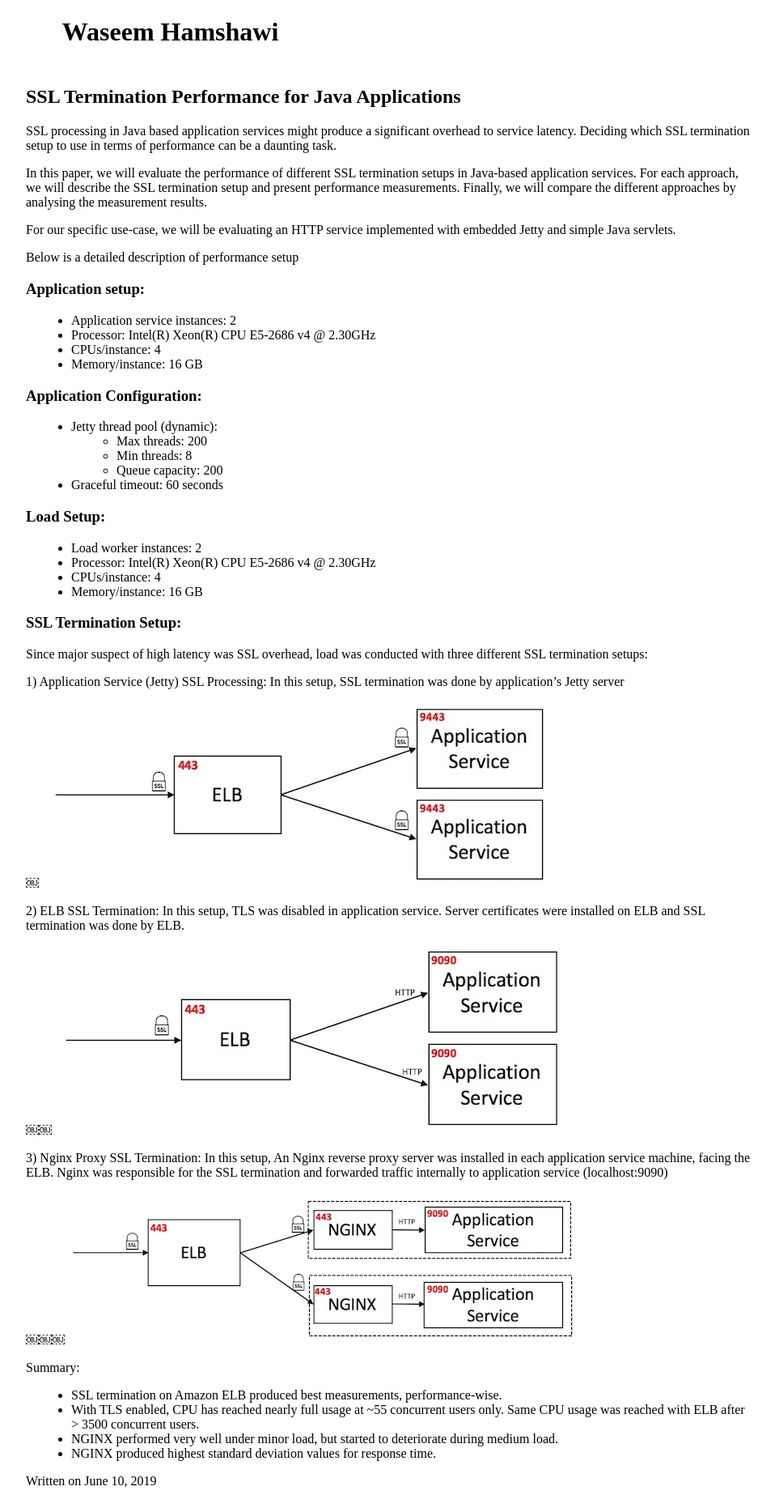
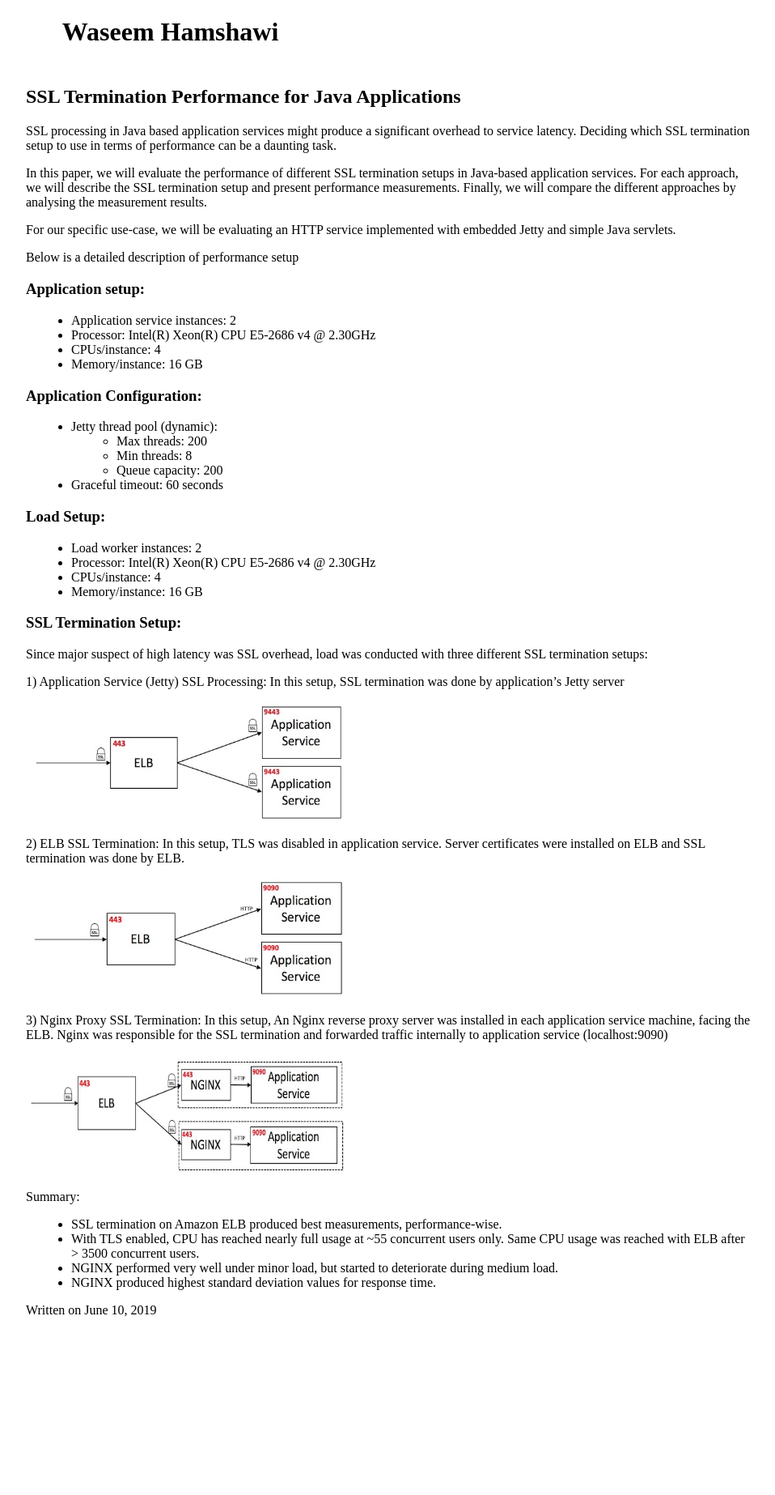
Before and after one commit to waseemh/waseemh.github.io, a Jekyll site: the page built from _posts/2019-06-10-ssl-termination-performance-java-applications.md, in a window 1280 px wide. Shown: the whole page at 81% size, without its empty margins (160-1118 px from the left). Built offline with Jekyll 4.4.1, drawn with Linux system fonts in a browser that asks for light colours; after the commit the page ends 1635 px from its top, so only the background shows below that.

Commit message:
Update 2019-06-10-ssl-termination-performance-java-applications.md

```diff
--- a/_posts/2019-06-10-ssl-termination-performance-java-applications.md
+++ b/_posts/2019-06-10-ssl-termination-performance-java-applications.md
@@ -45,17 +45,16 @@ Since major suspect of high latency was SSL overhead, load was conducted with th
 
 1) Application Service (Jetty) SSL Processing: In this setup, SSL termination was done by application's Jetty server
 
-￼![SSL Setup 1](/images/ssl_setup_1.jpeg)
-
+<img src="/images/ssl_setup_1.jpeg" width="400" height="150" />
 
 2) ELB SSL Termination: In this setup, TLS was disabled in application service. Server certificates were installed on ELB and SSL termination was done by ELB.
 
-￼￼![SSL Setup 2](/images/ssl_setup_2.jpeg)
+<img src="/images/ssl_setup_2.jpeg" width="400" height="150" />
 
 3) Nginx Proxy SSL Termination: In this setup, An Nginx reverse proxy server was installed in each application service machine, facing the ELB.
 Nginx was responsible for the SSL termination and forwarded traffic internally to application service (localhost:9090)
 
-￼￼￼![SSL Setup 3](/images/ssl_setup_3.jpeg)
+<img src="/images/ssl_setup_3.jpeg" width="400" height="150" />
 
 
 Summary:
```
